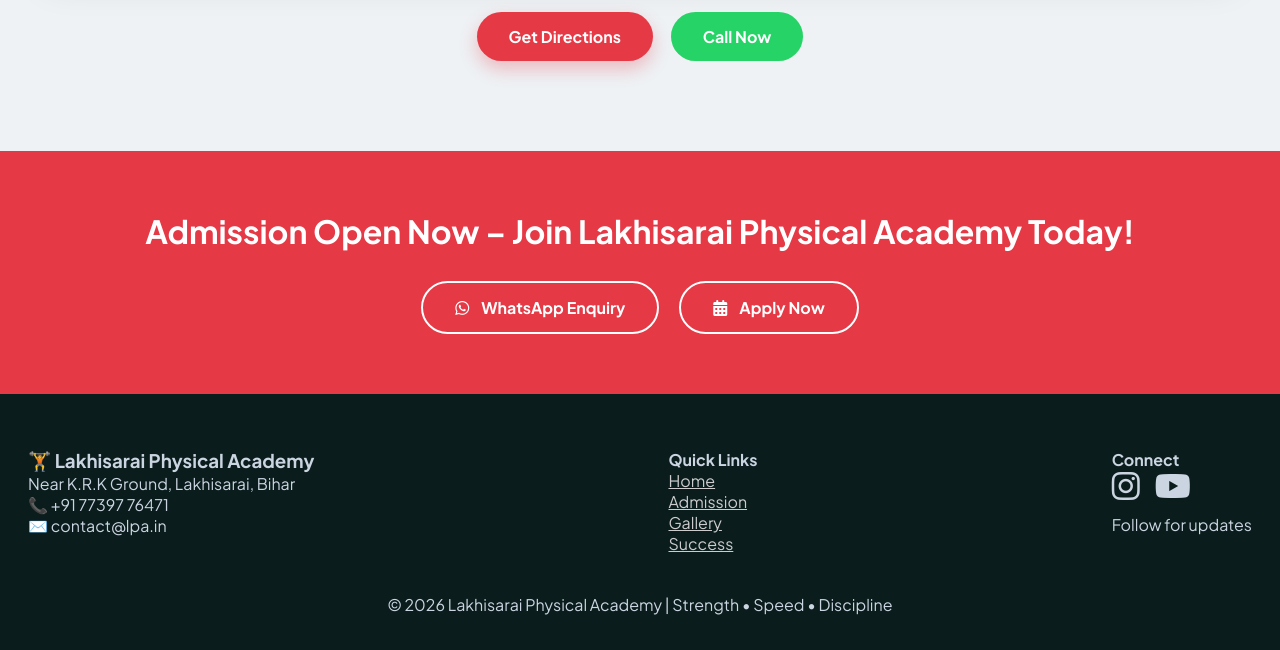
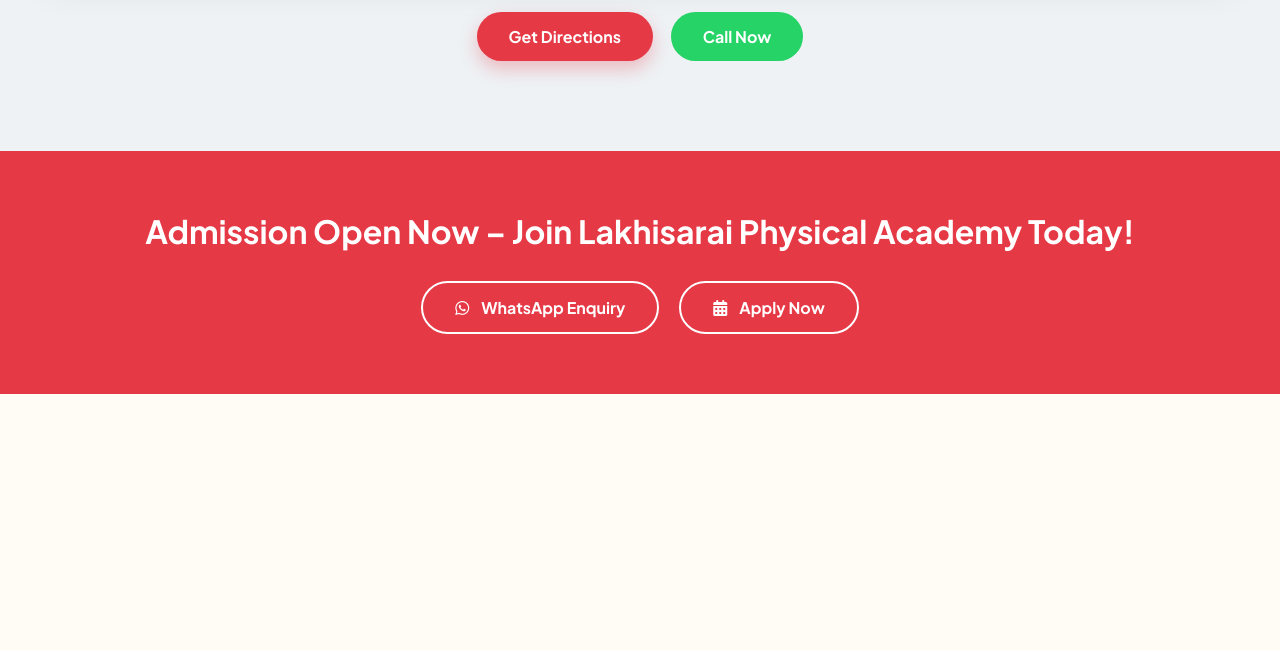
Before and after one commit to sabka-sathi/Lakhisarai-Physical-Academy, a plain HTML site: page index.html in a window 1280 px wide. Shown: the part 7499-8149 px from the top of the page. After the commit the page ends 7893 px from the top, so only its background shows below. Drawn offline with nearby package versions, Linux system fonts and the light colour scheme.

Commit message:
index.html

```diff
--- a/index.html
+++ b/index.html
@@ -452,15 +452,7 @@
     </div>
 </section>
 
-<!-- Footer -->
-<footer>
-    <div class="container" style="display: flex; flex-wrap: wrap; justify-content: space-between; gap: 30px;">
-        <div><h3>🏋️ Lakhisarai Physical Academy</h3><p>Near K.R.K Ground, Lakhisarai, Bihar<br>📞 +91 77397 76471<br>✉️ contact@lpa.in</p></div>
-        <div><h4>Quick Links</h4><ul style="list-style: none;"><li><a href="#" style="color:#ccc;">Home</a></li><li><a href="#admission-form" style="color:#ccc;">Admission</a></li><li><a href="#gallery" style="color:#ccc;">Gallery</a></li><li><a href="#selection-form" style="color:#ccc;">Success</a></li></ul></div>
-        <div><h4>Connect</h4><i class="fab fa-instagram fa-2x" style="margin-right: 15px;"></i><i class="fab fa-youtube fa-2x"></i><p style="margin-top: 12px;">Follow for updates</p></div>
-    </div>
-    <div class="container" style="text-align: center; margin-top: 40px;">© 2026 Lakhisarai Physical Academy | Strength • Speed • Discipline</div>
-</footer>
+
 
 <!-- Lightbox JS + WhatsApp scripts -->
 <script src="https://cdnjs.cloudflare.com/ajax/libs/lightbox2/2.11.4/js/lightbox.min.js"></script>
```
